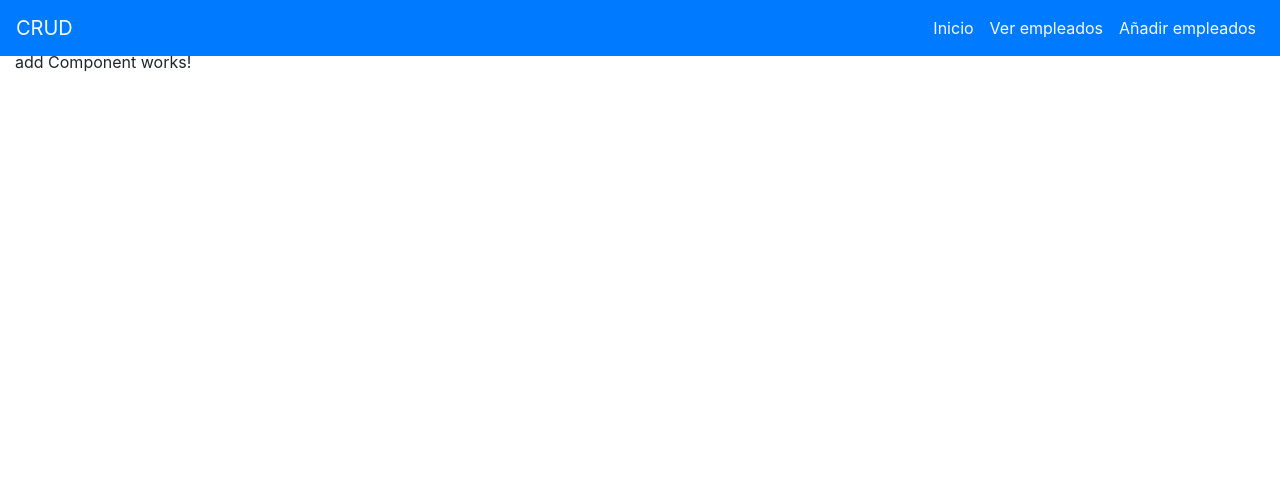
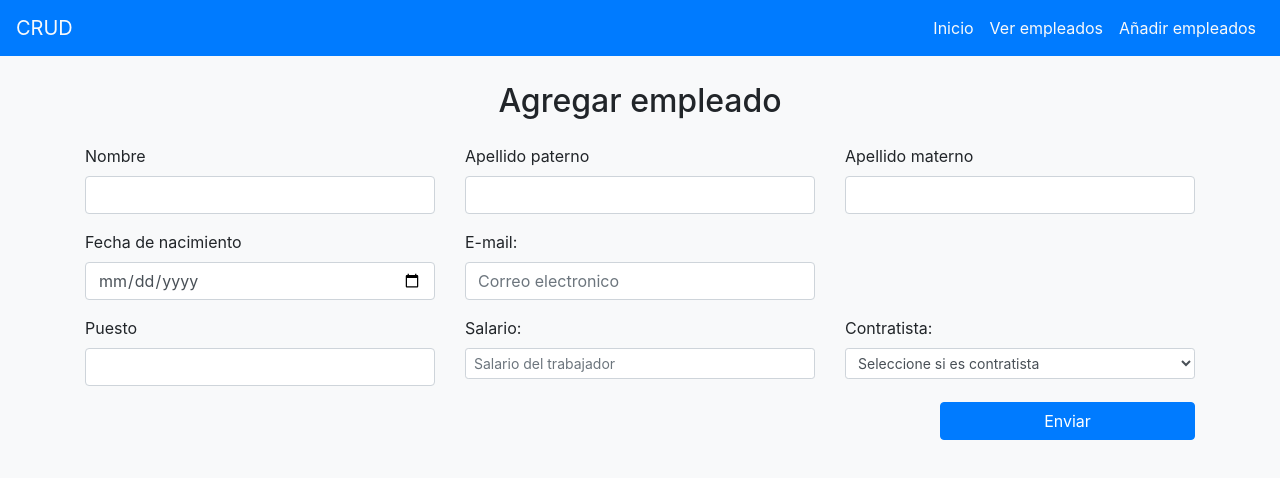
Before and after one commit to omarlv86/FrontCRUDTELECOM-Angular, an Angular app: page /add in a window 1280 px wide. Shown: the top 478 px of the page. Built offline with nearby package versions, Linux system fonts and the light colour scheme.

Commit message:
Intefaz de agregar empleado lista

```diff
--- a/src/app/add/add.component.html
+++ b/src/app/add/add.component.html
@@ -1 +1,86 @@
-<p>add Component works!</p>
+<div class="container">
+  <div class="row">
+    <div class="col-md-12 py-3 mx-auto">
+      <div class="row py-3">
+        <h2 class="mx-auto">Agregar empleado</h2>
+      </div>
+      <div class="row">
+        <div class="col-md-12">
+          <form action="">
+            <div class="row">
+              <div class="col-md-4">
+                <div class="form-group mb-3">
+                  <label for="exampleInputEmail1">Nombre</label>
+                  <input type="email" class="form-control" id="exampleInputEmail1" aria-describedby="emailHelp">
+                </div>
+
+              </div>
+              <div class="col-md-4">
+                <div class="form-group mb-3">
+                  <label for="exampleInputPassword1">Apellido paterno</label>
+                  <input type="text" class="form-control" id="exampleInputPassword1">
+                </div>
+
+              </div>
+              <div class="col-md-4">
+                <div class="form-group mb-3">
+                  <label for="exampleInputPassword1">Apellido materno</label>
+                  <input type="text" class="form-control" id="exampleInputPassword1">
+                </div>
+              </div>
+
+            </div>
+            <div class="row">
+              <div class="col-md-4">
+                <!--Input Fecha de Nacimiento-->
+                <div class="form-group">
+                  <label for="exampleInputPassword1">Fecha de nacimiento</label>
+                  <input type="date" class="form-control" id="exampleInputPassword1">
+                </div>
+              </div>
+              <div class="col-md-4">
+                <!--Input correo-->
+                <div class="form-group">
+                  <label for="correo" >E-mail: </label>
+                  <input type="email" formControlName="correo" placeholder="Correo electronico" name="correo" class="form-control">
+                </div>
+              </div>
+
+            </div>
+            <div class="row">
+              <div class="col-md-4">
+                <div class="form-group">
+                  <label for="exampleInputPassword1">Puesto</label>
+                  <input type="text" class="form-control" id="exampleInputPassword1">
+                </div>
+              </div>
+              <div class="col-md-4">
+                <!--Input Salario-->
+                <div class="form-group input-group-sm mb-3">
+                  <label for="salario">Salario: </label>
+                  <input type="number" formControlName="salario" placeholder="Salario del trabajador" name="salario" class="form-control">
+                </div>
+              </div>
+              <div class="col-md-4">
+                <!--Input contratista-->
+                <div class="form-group input-group-sm mb-3">
+                  <label for="contratista" >Contratista: </label>
+                  <select name="contratista" class="form-control" formControlName="contratista" placeholder="Seleccione una opcion">
+                      <option value="" disabled selected>Seleccione si es contratista</option>
+                      <option value="0">No</option>
+                      <option value="1">Si</option>
+                  </select>
+              </div>
+              </div>
+            </div>
+            <div class="row">
+              <div class="col-md-3 ml-auto">
+                <button type="submit" class="btn btn-primary btn-block">Enviar</button>
+              </div>
+            </div>
+          </form>
+        </div>
+      </div>
+    </div>
+  </div>
+</div>
--- a/src/app/app.component.html
+++ b/src/app/app.component.html
@@ -32,6 +32,6 @@
     </div>
   </nav>
 </div>
-<div class="container-fluid" style="margin-top: 50px;">
+<div class="container-fluid bg-light" style="margin-top: 50px; min-height: calc(100vh - 50px);">
   <router-outlet></router-outlet>
 </div>
--- a/src/app/app.component.ts
+++ b/src/app/app.component.ts
@@ -18,7 +18,7 @@ export class AppComponent {
   show = false;
   cambiarEstado(){
   this.show = !this.show;
-  console.log("Click en el boton de menu" + this.show);
+  //console.log("Click en el boton de menu" + this.show);
   this.calculateClasses();
   }
 
```
